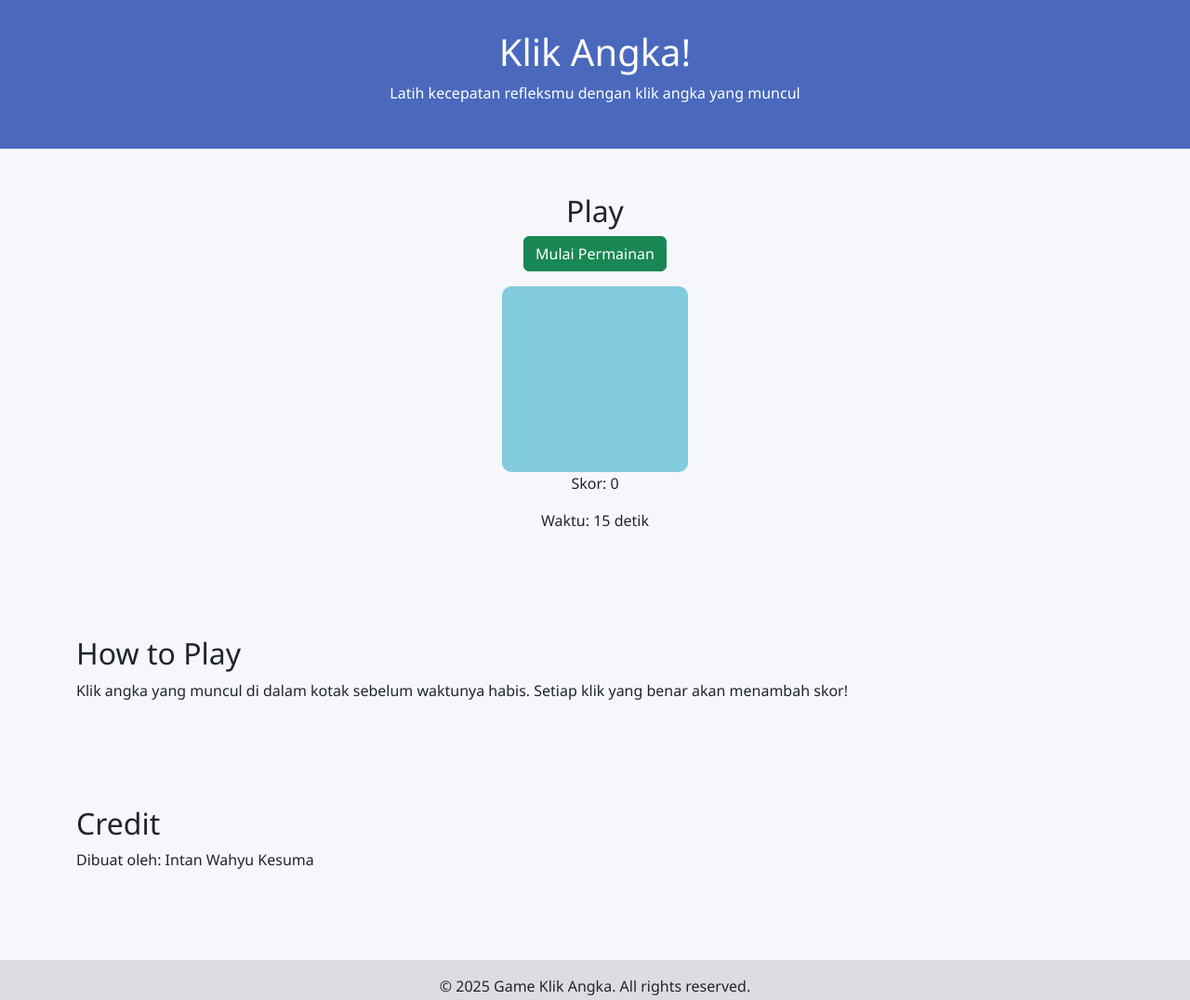
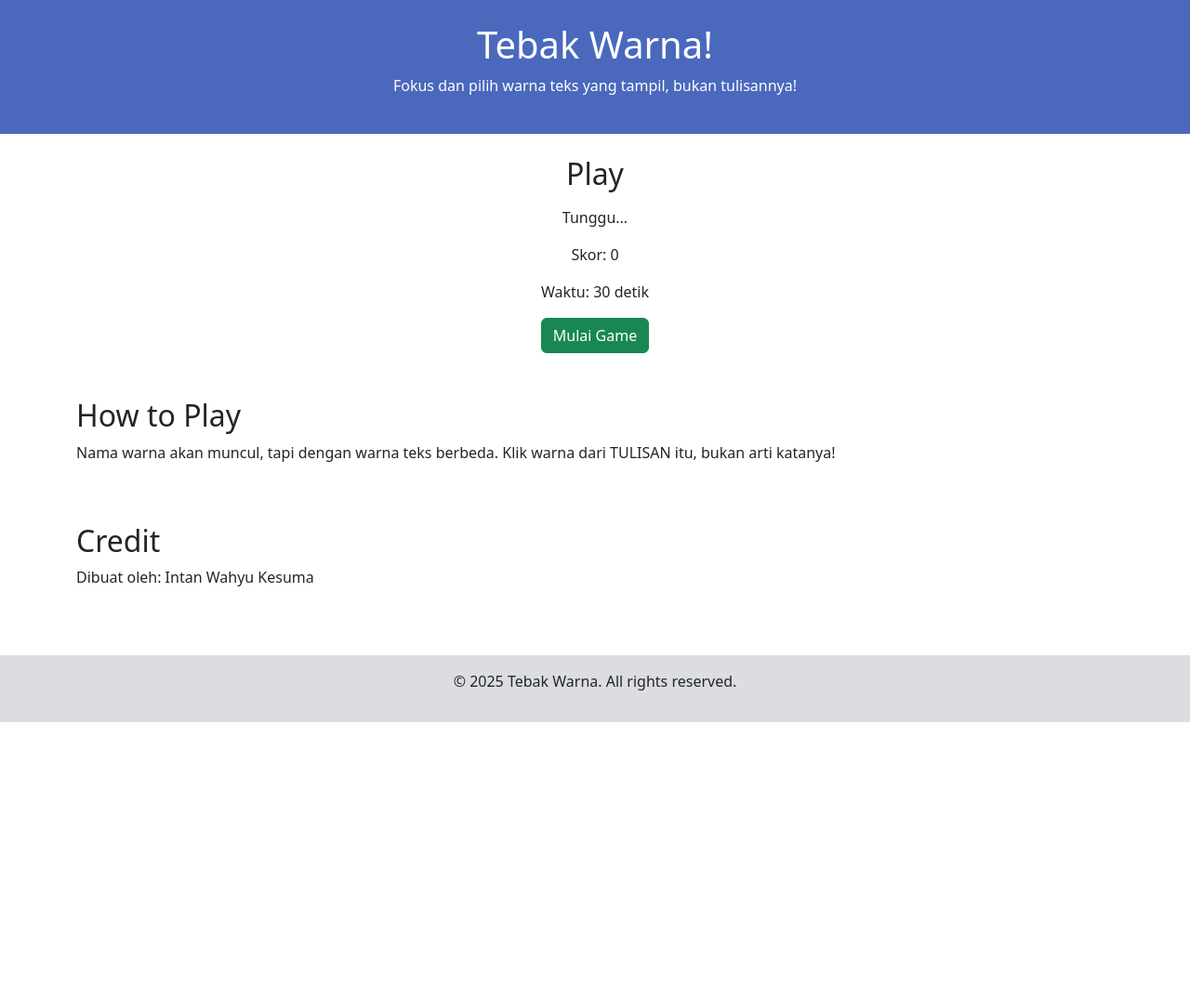
Before and after one commit to intanwhyu10/game-sederhana, a plain HTML site: page index.html in a window 1280 px wide. Shown: the whole page at 93% size. After the commit the page ends 800 px from the top, so only its background shows below. Drawn offline with nearby package versions, Linux system fonts and the light colour scheme.

Commit message:
Update index.html

```diff
--- a/index.html
+++ b/index.html
@@ -3,45 +3,40 @@
 <head>
   <meta charset="UTF-8" />
   <meta name="viewport" content="width=device-width, initial-scale=1.0"/>
-  <title>Game Klik Angka</title>
-  <link href="https://cdn.jsdelivr.net/npm/bootstrap@5.3.0/dist/css/bootstrap.min.css" rel="stylesheet"/>
-  <link rel="stylesheet" href="style.css"/>
+  <title>Tebak Warna</title>
+  <link rel="stylesheet" href="style.css" />
+  <link href="https://cdn.jsdelivr.net/npm/bootstrap@5.3.0/dist/css/bootstrap.min.css" rel="stylesheet" />
 </head>
 <body>
 
-<header>
-  <h1>Klik Angka!</h1>
-  <p>Latih kecepatan refleksmu dengan klik angka yang muncul</p>
+<header class="text-center text-white py-4">
+  <h1>Tebak Warna!</h1>
+  <p>Fokus dan pilih warna teks yang tampil, bukan tulisannya!</p>
 </header>
 
-<section id="play">
-  <div class="container text-center">
-    <h2>Play</h2>
-    <button onclick="startGame()" class="btn btn-success mb-3">Mulai Permainan</button>
-    <div id="game-area">
-      <div id="number-box"></div>
-    </div>
-    <p id="score-text">Skor: 0</p>
-    <p id="timer">Waktu: 15 detik</p>
+<section class="container text-center py-4" id="play">
+  <h2>Play</h2>
+  <div id="game-box" class="my-3">
+    <p id="color-text">Tunggu...</p>
   </div>
+  <div id="button-container" class="mb-3"></div>
+  <p id="score">Skor: 0</p>
+  <p id="timer">Waktu: 30 detik</p>
+  <button onclick="startGame()" class="btn btn-success">Mulai Game</button>
 </section>
 
-<section id="how-to-play">
-  <div class="container">
-    <h2>How to Play</h2>
-    <p>Klik angka yang muncul di dalam kotak sebelum waktunya habis. Setiap klik yang benar akan menambah skor!</p>
-  </div>
+<section class="container py-4" id="how-to-play">
+  <h2>How to Play</h2>
+  <p>Nama warna akan muncul, tapi dengan warna teks berbeda. Klik warna dari TULISAN itu, bukan arti katanya!</p>
 </section>
 
-<section id="credit">
-  <div class="container">
-    <h2>Credit</h2>
-    <p>Dibuat oleh: Intan Wahyu Kesuma</p>
-  </div>
+<section class="container py-4" id="credit">
+  <h2>Credit</h2>
+  <p>Dibuat oleh: Intan Wahyu Kesuma</p>
 </section>
 
-<footer>
-  <p>&copy; 2025 Game Klik Angka. All rights reserved.</p>
+<footer class="text-center py-3">
+  <p>&copy; 2025 Tebak Warna. All rights reserved.</p>
 </footer>
 
 <script src="script.js"></script>
```
